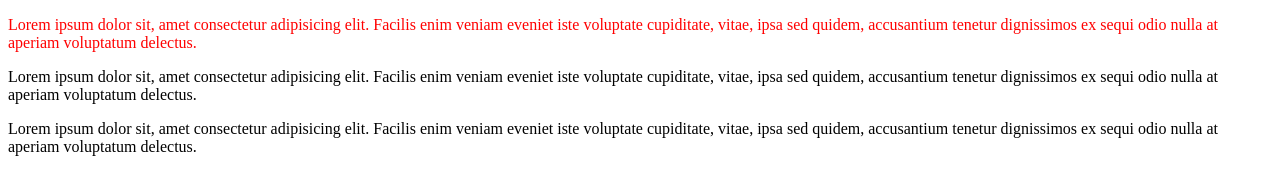
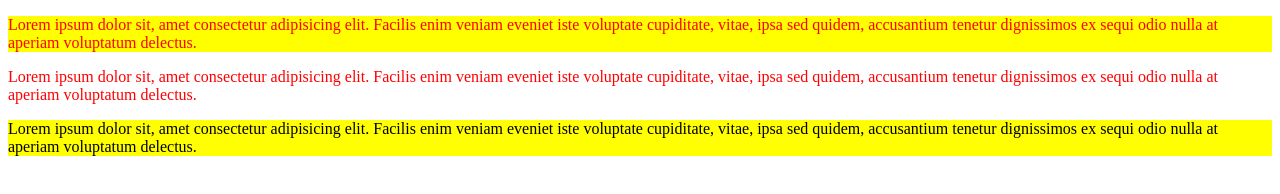
Before and after one commit to javadmohammadi36/css-rocket, a plain HTML site: page Css-Rocket/css-11/index.html in a window 1280 px wide. Drawn offline with Linux system fonts and the light colour scheme.

Commit message:
class red & background color yellow

```diff
--- a/Css-Rocket/css-11/index.html
+++ b/Css-Rocket/css-11/index.html
@@ -8,15 +8,15 @@
     <link rel="stylesheet" href="./style.css">
 </head>
 <body>
+    <header class="red background-yellow">
+        <p>Lorem ipsum dolor sit, amet consectetur adipisicing elit. Facilis enim veniam eveniet iste voluptate cupiditate, vitae, ipsa sed quidem, accusantium tenetur dignissimos ex sequi odio nulla at aperiam voluptatum delectus.</p>
+    </header>
+
     <header class="red">
         <p>Lorem ipsum dolor sit, amet consectetur adipisicing elit. Facilis enim veniam eveniet iste voluptate cupiditate, vitae, ipsa sed quidem, accusantium tenetur dignissimos ex sequi odio nulla at aperiam voluptatum delectus.</p>
     </header>
 
-    <header>
-        <p>Lorem ipsum dolor sit, amet consectetur adipisicing elit. Facilis enim veniam eveniet iste voluptate cupiditate, vitae, ipsa sed quidem, accusantium tenetur dignissimos ex sequi odio nulla at aperiam voluptatum delectus.</p>
-    </header>
-
-    <p>Lorem ipsum dolor sit, amet consectetur adipisicing elit. Facilis enim veniam eveniet iste voluptate cupiditate, vitae, ipsa sed quidem, accusantium tenetur dignissimos ex sequi odio nulla at aperiam voluptatum delectus.</p>
+    <p class="background-yellow">Lorem ipsum dolor sit, amet consectetur adipisicing elit. Facilis enim veniam eveniet iste voluptate cupiditate, vitae, ipsa sed quidem, accusantium tenetur dignissimos ex sequi odio nulla at aperiam voluptatum delectus.</p>
 
 </body>
 </html>
--- a/Css-Rocket/css-11/style.css
+++ b/Css-Rocket/css-11/style.css
@@ -1,3 +1,6 @@
 .red {
     color: red
 }
+.background-yellow {
+    background-color: yellow
+}
```
